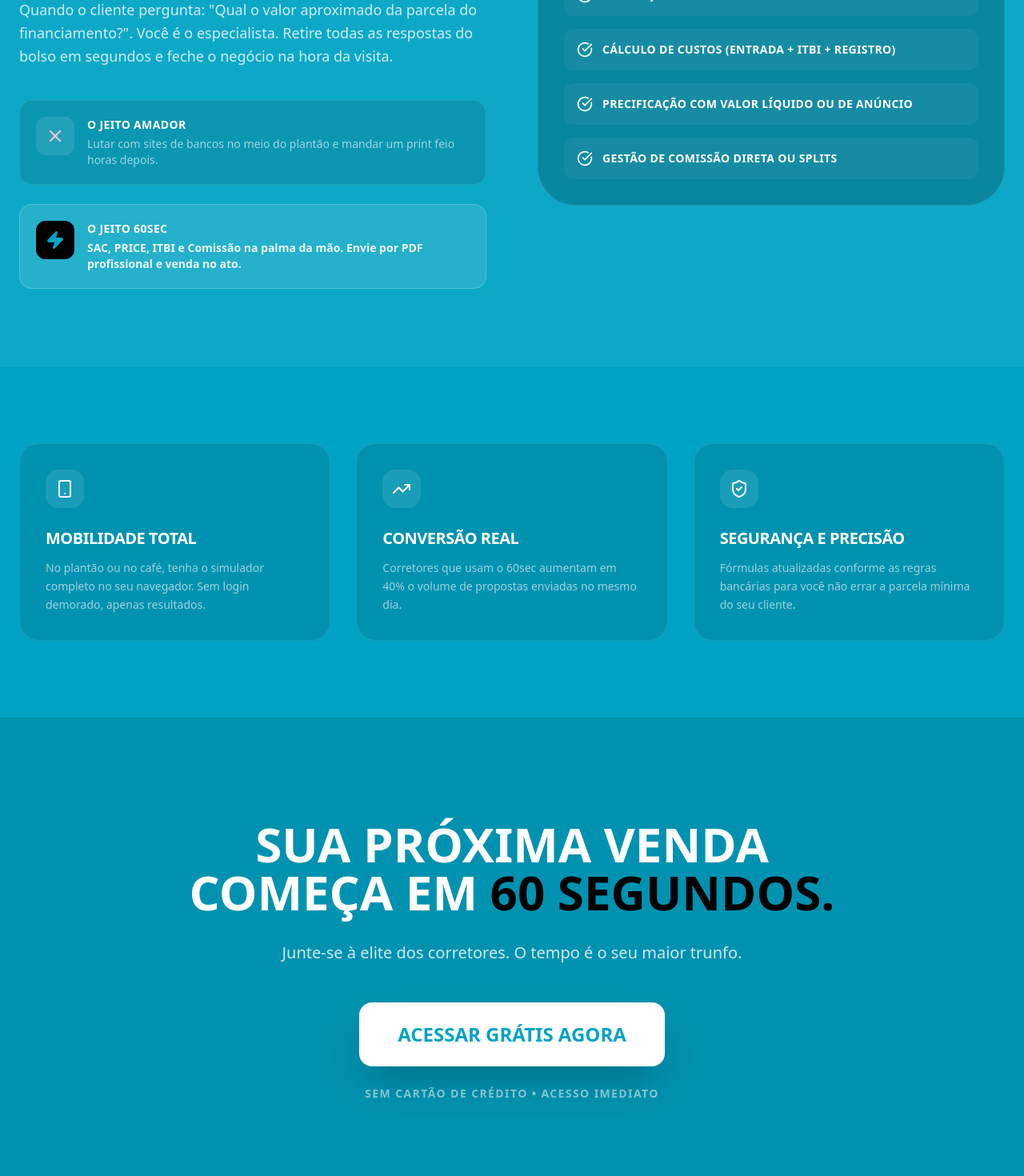
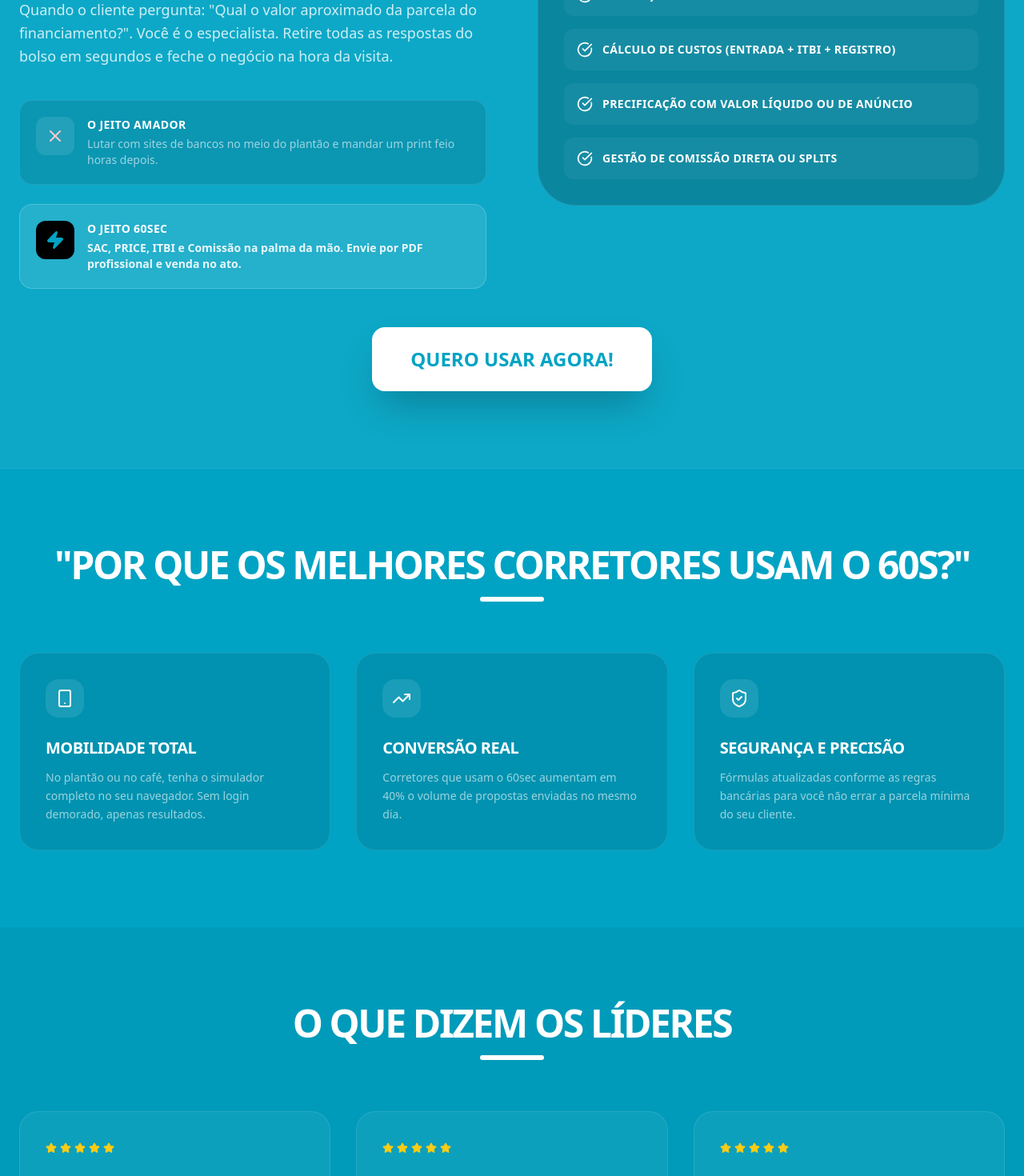
Before and after one commit to AfariaNeo/s60s, a React (Vite) app in the folder simulador-60-segundos/: page /vendas-explosivo in a window 1280 px wide. Shown: the part 1330-2800 px from the top of the page at 80% size. Built offline with nearby package versions, Linux system fonts and the light colour scheme; no server answers.

Commit message:
feat: Add testimonials and refine aggressive landing page V2

```diff
--- a/simulador-60-segundos/components/LandingPageAggressive2.tsx
+++ b/simulador-60-segundos/components/LandingPageAggressive2.tsx
@@ -64,7 +64,7 @@ export default function LandingPageAggressive2() {
                         </h1>
 
                         <p className="max-w-xl text-lg md:text-xl mb-12 leading-relaxed opacity-95 font-medium">
-                            Nosso app é simples, intuitivo e gera simulações de financiamento, precifica e calcula o custo total na compra de um imóvel, de forma completa e automaticamente para você. Dar informações rápidas ao seu cliente não precisa ser difícil, acesse agora e comece em minutos!
+                            Nosso app é simples, intuitivo e preciso. A ferramenta mais rápida do mercado, disponível na palma da sua mão, onde você estiver.
                         </p>
 
                         <div className="flex flex-col sm:flex-row items-center gap-6 justify-center md:justify-start">
@@ -108,7 +108,7 @@ export default function LandingPageAggressive2() {
                         <div>
                             <h2 className="text-3xl md:text-5xl font-black text-white mb-8 leading-tight uppercase">
                                 Você é treinado para vender. <br />
-                                <span className="text-black/30">Não para errar conta.</span>
+                                <span className="text-black/60">Não para errar conta.</span>
                             </h2>
                             <p className="text-white/80 text-lg mb-10 font-medium leading-relaxed">
                                 Quando o cliente pergunta: "Qual o valor aproximado da parcela do financiamento?". Você é o especialista. Retire todas as respostas do bolso em segundos e feche o negócio na hora da visita.
@@ -132,6 +132,7 @@ export default function LandingPageAggressive2() {
                                     <div>
                                         <h4 className="font-bold text-white uppercase text-sm tracking-wide">O Jeito 60sec</h4>
                                         <p className="text-white/90 text-sm mt-1 font-bold">SAC, PRICE, ITBI e Comissão na palma da mão. Envie por PDF profissional e venda no ato.</p>
+
                                     </div>
                                 </div>
                             </div>
@@ -154,7 +155,17 @@ export default function LandingPageAggressive2() {
                                     ))}
                                 </div>
                             </div>
+
                         </div>
+                    </div>
+
+                    <div className="flex justify-center mt-12">
+                        <button
+                            onClick={handleAction}
+                            className="px-12 py-6 bg-white text-[#00A3C4] rounded-2xl font-black text-2xl hover:bg-gray-100 transition-all shadow-2xl active:scale-95 uppercase"
+                        >
+                            quero usar agora!
+                        </button>
                     </div>
                 </div>
             </section>
@@ -162,6 +173,12 @@ export default function LandingPageAggressive2() {
             {/* --- FEATURES GRID --- */}
             <section className="py-24 border-t border-white/10">
                 <div className="max-w-7xl mx-auto px-6">
+                    <div className="text-center mb-16">
+                        <h2 className="text-3xl md:text-5xl font-black text-white uppercase tracking-tighter">
+                            "Por que os Melhores Corretores Usam o 60s?"
+                        </h2>
+                        <div className="w-20 h-1.5 bg-white mx-auto mt-4 rounded-full"></div>
+                    </div>
                     <div className="grid grid-cols-1 md:grid-cols-3 gap-8">
                         <FeatureCard
                             icon={<Smartphone className="text-white" />}
@@ -177,6 +194,36 @@ export default function LandingPageAggressive2() {
                             icon={<ShieldCheck className="text-white" />}
                             title="Segurança e Precisão"
                             desc="Fórmulas atualizadas conforme as regras bancárias para você não errar a parcela mínima do seu cliente."
+                        />
+                    </div>
+                </div>
+            </section>
+
+            {/* --- TESTIMONIALS SECTION --- */}
+            <section className="py-24 bg-black/5">
+                <div className="max-w-7xl mx-auto px-6">
+                    <div className="text-center mb-16">
+                        <h2 className="text-3xl md:text-5xl font-black text-white uppercase tracking-tighter">
+                            O que dizem os Líderes
+                        </h2>
+                        <div className="w-20 h-1.5 bg-white mx-auto mt-4 rounded-full"></div>
+                    </div>
+
+                    <div className="grid grid-cols-1 md:grid-cols-3 gap-8">
+                        <TestimonialCard
+                            name="Ricardo M."
+                            role="Corretor de Alto Padrão"
+                            content="O 60s mudou meu jogo. Fechei uma venda de R$ 2M porque mandei o PDF dos custos enquanto o cliente ainda olhava a vista da varanda. Insuperável!"
+                        />
+                        <TestimonialCard
+                            name="Carla S."
+                            role="Consultora Imobiliária"
+                            content="Antes eu perdia horas lutando com planilhas. Agora precifico e simulo parcelas no café com o cliente. Autoridade total e zero gagueira nas contas."
+                        />
+                        <TestimonialCard
+                            name="Felipe G."
+                            role="Gestor de Vendas"
+                            content="Minha equipe aumentou a taxa de conversão em 30%. A velocidade de resposta é o que separa o corretor que ganha comissão do que ganha desculpas."
                         />
                     </div>
                 </div>
@@ -231,3 +278,20 @@ function FeatureCard({ icon, title, desc }: { icon: React.ReactNode, title: stri
         </div>
     );
 }
+
+function TestimonialCard({ name, role, content }: { name: string, role: string, content: string }) {
+    return (
+        <div className="p-8 rounded-3xl bg-white/5 border border-white/10 flex flex-col justify-between">
+            <div className="mb-6">
+                {[1, 2, 3, 4, 5].map((s) => (
+                    <Star key={s} size={14} className="inline-block text-yellow-400 fill-yellow-400 mr-1" />
+                ))}
+            </div>
+            <p className="text-lg font-medium text-white/90 italic mb-8">"{content}"</p>
+            <div>
+                <p className="font-black text-white uppercase tracking-wider">{name}</p>
+                <p className="text-xs font-bold text-white/40 uppercase tracking-widest">{role}</p>
+            </div>
+        </div>
+    );
+}
```
